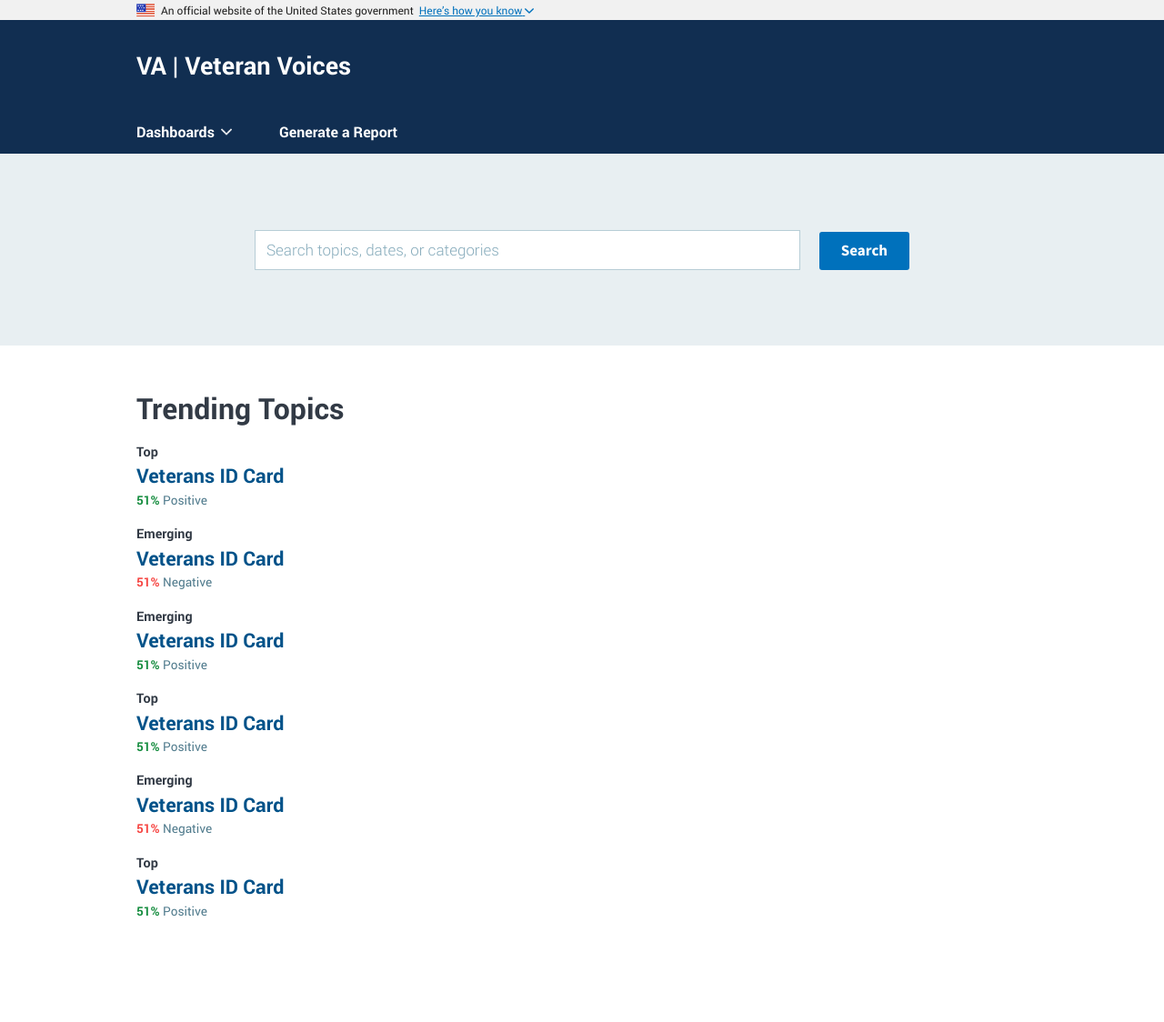
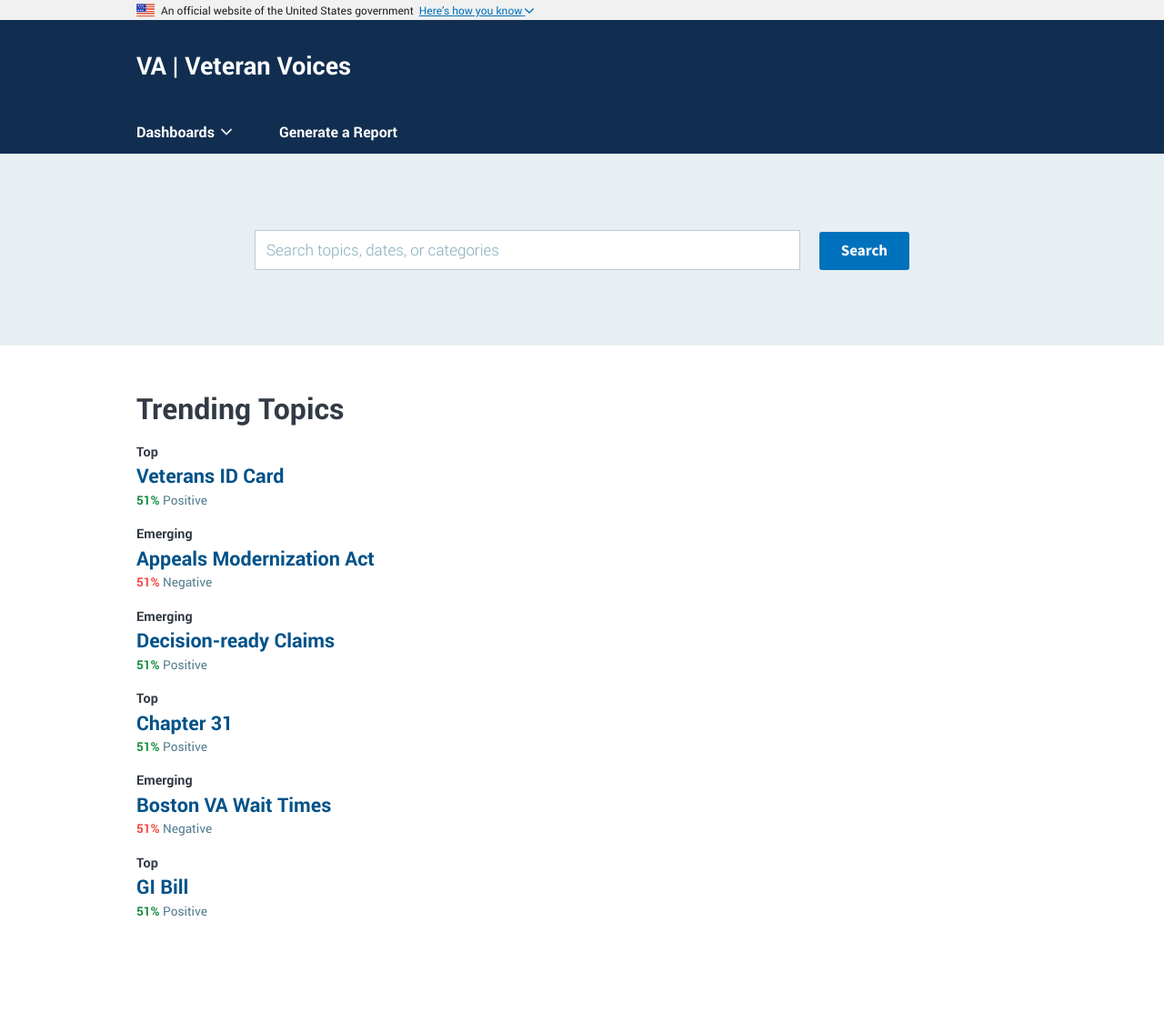
Before and after one commit to XDgov/veteran-voices-concept, a Jekyll site: the page built from index.md, in a window 1280 px wide. Shown: the whole page at 91% size. Built offline with Jekyll 4.4.1, drawn with Linux system fonts in a browser that asks for light colours.

Commit message:
Add Real Topic Names to Homepage

```diff
--- a/index.md
+++ b/index.md
@@ -16,11 +16,11 @@ layout: default
     <h1>Trending Topics</h1>
     <ul class="usa-unstyled-list topic-list">
       {% include topics/topic-list-item.html name="Veterans ID Card" status="Top" sentiment="positive" url="dashboard" %}
-      {% include topics/topic-list-item.html name="Veterans ID Card" status="Emerging" sentiment="negative" url="dashboard" %}
-      {% include topics/topic-list-item.html name="Veterans ID Card" status="Emerging" sentiment="positive" url="dashboard" %}
-      {% include topics/topic-list-item.html name="Veterans ID Card" status="Top" sentiment="positive" url="dashboard" %}
-      {% include topics/topic-list-item.html name="Veterans ID Card" status="Emerging" sentiment="negative" url="dashboard" %}
-      {% include topics/topic-list-item.html name="Veterans ID Card" status="Top" sentiment="positive" url="dashboard" %}
+      {% include topics/topic-list-item.html name="Appeals Modernization Act" status="Emerging" sentiment="negative" url="dashboard" %}
+      {% include topics/topic-list-item.html name="Decision-ready Claims" status="Emerging" sentiment="positive" url="dashboard" %}
+      {% include topics/topic-list-item.html name="Chapter 31" status="Top" sentiment="positive" url="dashboard" %}
+      {% include topics/topic-list-item.html name="Boston VA Wait Times" status="Emerging" sentiment="negative" url="dashboard" %}
+      {% include topics/topic-list-item.html name="GI Bill" status="Top" sentiment="positive" url="dashboard" %}
     </ul>
   </div>
 </div>
```
